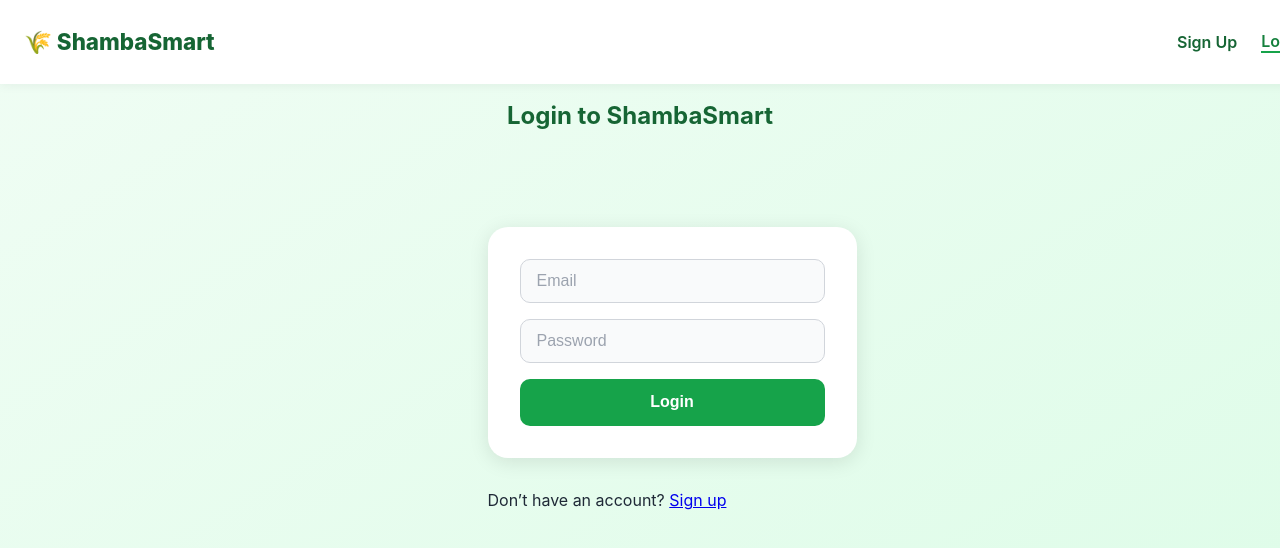
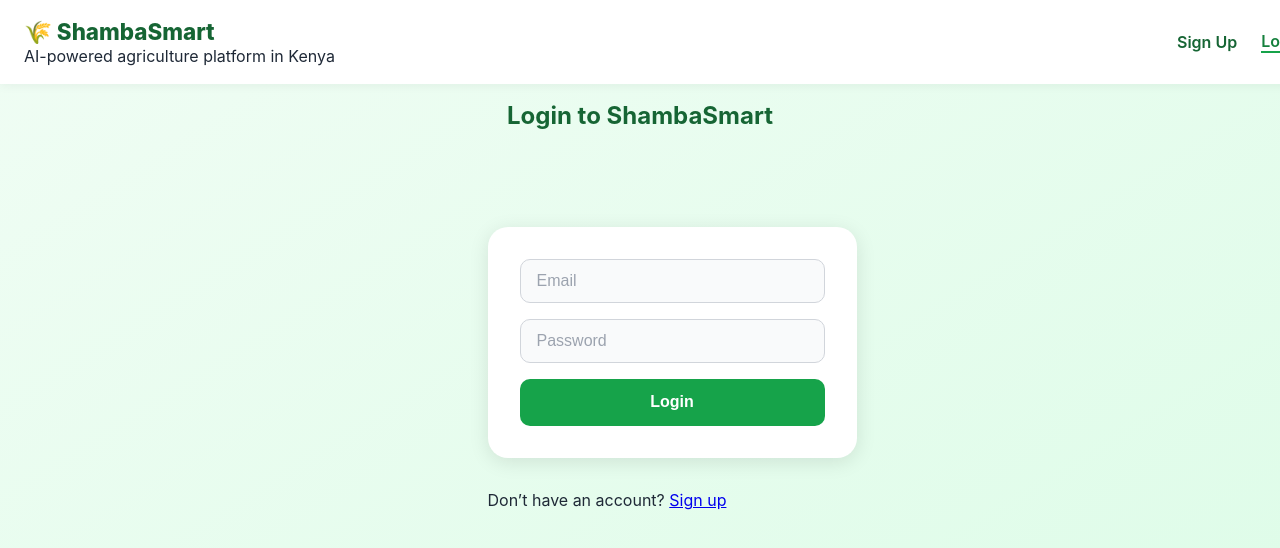
Before and after one commit to STEPHENMUCHANGA/shamba-smart, a React (Vite) app in the folder client/: page /login in a window 1280 px wide. Shown: the top 548 px of the page. Built offline with nearby package versions, Linux system fonts and the light colour scheme; no server answers.

Commit message:
Update file changes

```diff
--- a/client/src/App.jsx
+++ b/client/src/App.jsx
@@ -22,11 +22,16 @@
 
   return (
     <nav className="navbar">
-      <div className="navbar-container">
+      <div className="navbar-container flex items-center justify-between">
+          <div className="logo-container flex flex-col leading-tight">
+          <span className="logo">🌾 ShambaSmart</span>
+          <br />
+          <span className="text-sm text-gray-600">AI-powered agriculture platform in Kenya</span>
+          </div>
         <div className="nav-left">
-          <span className="logo">🌾 ShambaSmart</span>
           {user && <NavLink to="/" className={({ isActive }) => `nav-link ${isActive ? "active" : ""}`}>Home</NavLink>}
         </div>
+
 
         <ul className="nav-center">
           {user && (
--- a/client/src/index.css
+++ b/client/src/index.css
@@ -42,7 +42,7 @@
 /* 🌱 Left Section: logo + home link */
 .nav-left {
   display: flex;
-  align-items: center;
+  align-items: flex;
   gap: 0.8rem;
 }
 
@@ -51,6 +51,9 @@
   font-size: 1.4rem;
   color: #166534;
   text-decoration: none;
+  flex-direction:column;
+  text-align: left;
+  align-items: flex-start;
 }
 
 /* 🌿 Navigation Links */
```
